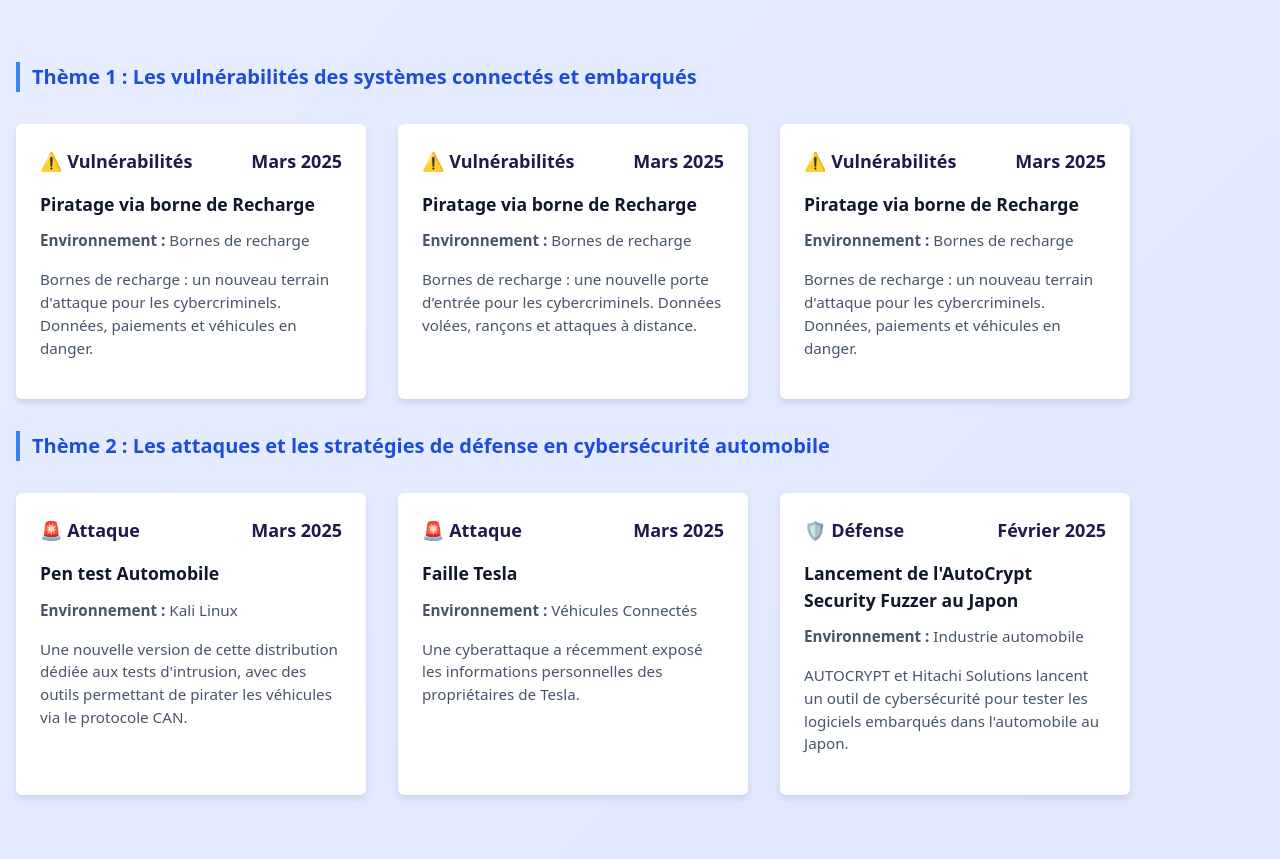
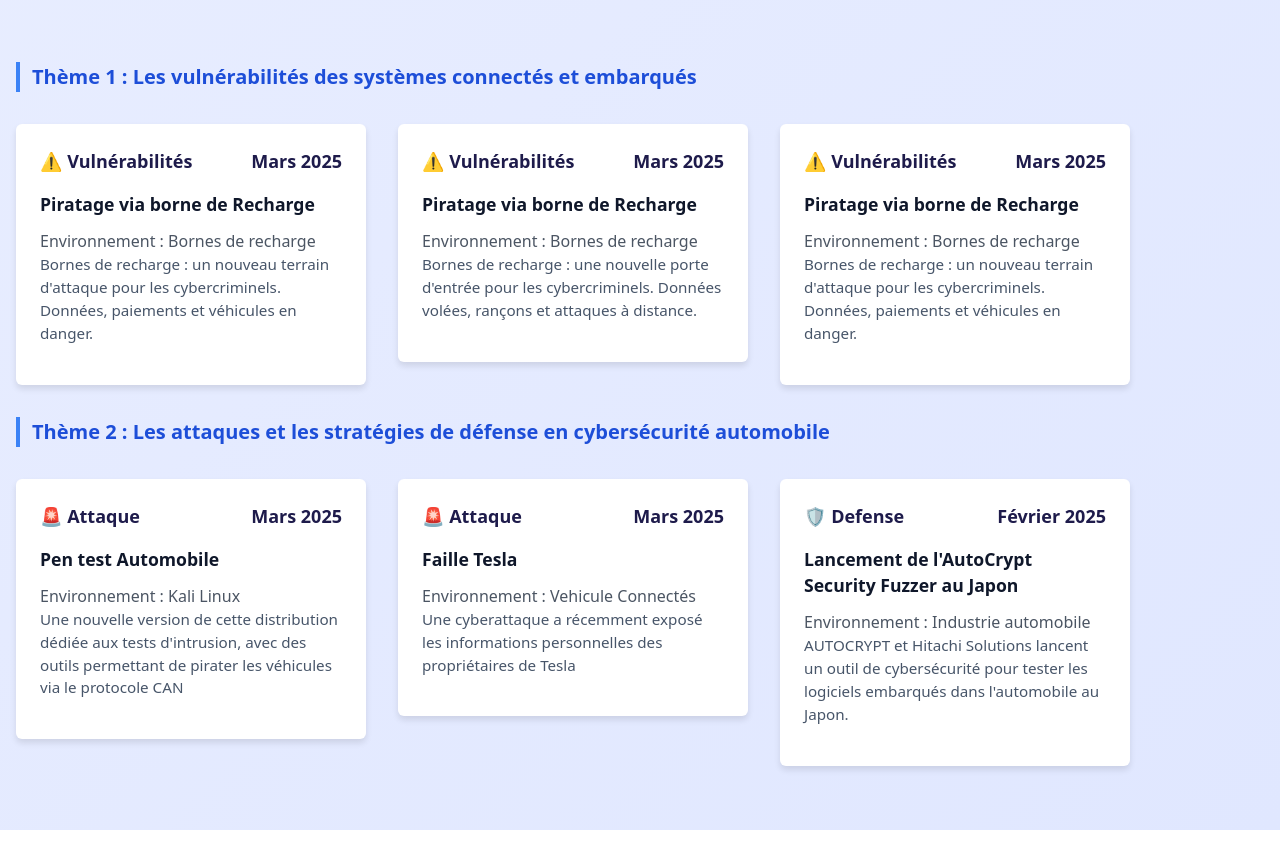
Before and after one commit to Daime-Ryan/Portfolio, a plain HTML site: page veille.html in a window 1280 px wide. Shown: the part 2002-2861 px from the top of the page. After the commit the page ends 2832 px from the top, so only its background shows below. Drawn offline with Linux system fonts and the light colour scheme.

Commit message:
Update veille.html

```diff
--- a/veille.html
+++ b/veille.html
@@ -19,7 +19,7 @@
 
 <header>
     <body>
-
+        <!-- Navigation -->
         <nav class="nav">
             <div class="nav-container">
                 <a href="index.html" class="nav-logo">
@@ -76,64 +76,101 @@
 
     <div class="section-title">Thème 1 : Les vulnérabilités des systèmes connectés et embarqués</div>
 
+
+    <section class="theme">
         <div class="card-container">
+
+            <a href="https://lautomobiliste.fr/28/03/2025/piratage-bornes-de-recharge/" target="_blank" class="card-link">
                 <div class="card">
-        <div class="card-header">⚠️ Vulnérabilités <span>Mars 2025</span></div>
+                    <div class="card-header">
+                        <span class="category">⚠️ Vulnérabilités</span>
+                        <span class="date">Mars 2025</span>
+                    </div>
                     <div class="card-content">
                         <h3>Piratage via borne de Recharge</h3>
-          <p><strong>Environnement :</strong> Bornes de recharge</p>
+                        <span class="environment">Environnement : Bornes de recharge</span>
                         <p>Bornes de recharge : un nouveau terrain d'attaque pour les cybercriminels. Données, paiements et véhicules en danger.</p>
                     </div>
                 </div>
+            </a>
 
+            <a href="https://www.femmeactuelle.fr/vie-pratique/news-vie-pratique/les-bornes-de-recharge-electriques-le-nouvel-outil-des-escrocs-pour-pirater-votre-voiture-2189928" target="_blank" class="card-link">
                 <div class="card">
-        <div class="card-header">⚠️ Vulnérabilités <span>Mars 2025</span></div>
+                    <div class="card-header">
+                        <span class="category">⚠️ Vulnérabilités</span>
+                        <span class="date">Mars 2025</span>
+                    </div>
                     <div class="card-content">
                         <h3>Piratage via borne de Recharge</h3>
-          <p><strong>Environnement :</strong> Bornes de recharge</p>
+                        <span class="environment">Environnement : Bornes de recharge</span>
                         <p>Bornes de recharge : une nouvelle porte d'entrée pour les cybercriminels. Données volées, rançons et attaques à distance.</p>
                     </div>
                 </div>
+            </a>
 
+            <a href="https://www.latribuneauto.com/reportages/securite/15463-la-cybersecurite-des-bornes-de-recharge-de-vehicules-electriques-devient-un-enjeu-strategique" target="_blank" class="card-link">
                 <div class="card">
-        <div class="card-header">⚠️ Vulnérabilités <span>Mars 2025</span></div>
+                    <div class="card-header">
+                        <span class="category">⚠️ Vulnérabilités</span>
+                        <span class="date">Mars 2025 </span>
+                    </div>
                     <div class="card-content">
                         <h3>Piratage via borne de Recharge</h3>
-          <p><strong>Environnement :</strong> Bornes de recharge</p>
+                        <span class="environment">Environnement : Bornes de recharge</span>
                         <p>Bornes de recharge : un nouveau terrain d'attaque pour les cybercriminels. Données, paiements et véhicules en danger.</p>
                     </div>
                 </div>
+            </a>
         </div>
+    </section>
 
     <div class="section-title">Thème 2 : Les attaques et les stratégies de défense en cybersécurité automobile</div>
 
+    <section class="theme">
+
         <div class="card-container">
+
+            <a href="https://www.solutions-numeriques.com/conformite-et-securite-des-dossiers-medicaux-la-cnil-lance-une-consultation-publique-sur-un-projet-de-recommandation/" target="_blank" class="card-link">
                 <div class="card">
-        <div class="card-header">🚨 Attaque <span>Mars 2025</span></div>
+                    <div class="card-header">
+                        <span class="category">🚨 Attaque</span>
+                        <span class="date">Mars 2025</span>
+                    </div>
                     <div class="card-content">
                         <h3>Pen test Automobile</h3>
-          <p><strong>Environnement :</strong> Kali Linux</p>
-          <p>Une nouvelle version de cette distribution dédiée aux tests d'intrusion, avec des outils permettant de pirater les véhicules via le protocole CAN.</p>
+                        <span class="environment">Environnement : Kali Linux</span>
+                        <p>Une nouvelle version de cette distribution dédiée aux tests d'intrusion, avec des outils permettant de pirater les véhicules via le protocole CAN</p>
                     </div>
                 </div>
+            </a>
 
+            <a href="https://www.mobilicites.com/des-milliers-de-proprietaires-exposes-par-dogequest-qui-devoile-les-donnees-personnelles-des-proprietaires-de-tesla.html" target="_blank" class="card-link">
                 <div class="card">
-        <div class="card-header">🚨 Attaque <span>Mars 2025</span></div>
+                    <div class="card-header">
+                        <span class="category">🚨 Attaque</span>
+                        <span class="date">Mars 2025</span>
+                    </div>
                     <div class="card-content">
                         <h3>Faille Tesla</h3>
-          <p><strong>Environnement :</strong> Véhicules Connectés</p>
-          <p>Une cyberattaque a récemment exposé les informations personnelles des propriétaires de Tesla.</p>
+                        <span class="environment">Environnement : Vehicule Connectés</span>
+                        <p>Une cyberattaque a récemment exposé les informations personnelles des propriétaires de Tesla</p>
                     </div>
                 </div>
+            </a>
 
+            <a href="https://www.prnewswire.com/fr/communiques-de-presse/autocrypt-lance-un-fuzzer-de-securite-au-japon-grace-a-un-accord-de-distribution-avec-hitachi-solutions-302371227.html" target="_blank" class="card-link">
                 <div class="card">
-        <div class="card-header">🛡️ Défense <span>Février 2025</span></div>
+                    <div class="card-header">
+                        <span class="category">🛡️ Defense</span>
+                        <span class="date">Février 2025</span>
+                    </div>
                     <div class="card-content">
                         <h3>Lancement de l'AutoCrypt Security Fuzzer au Japon</h3>
-          <p><strong>Environnement :</strong> Industrie automobile</p>
+                        <span class="environment">Environnement : Industrie automobile</span>
                         <p>AUTOCRYPT et Hitachi Solutions lancent un outil de cybersécurité pour tester les logiciels embarqués dans l'automobile au Japon.</p>
                     </div>
                 </div>
+            </a>
     </div>
 
 
```
Lines whose indentation alone changed are shown as unchanged.
